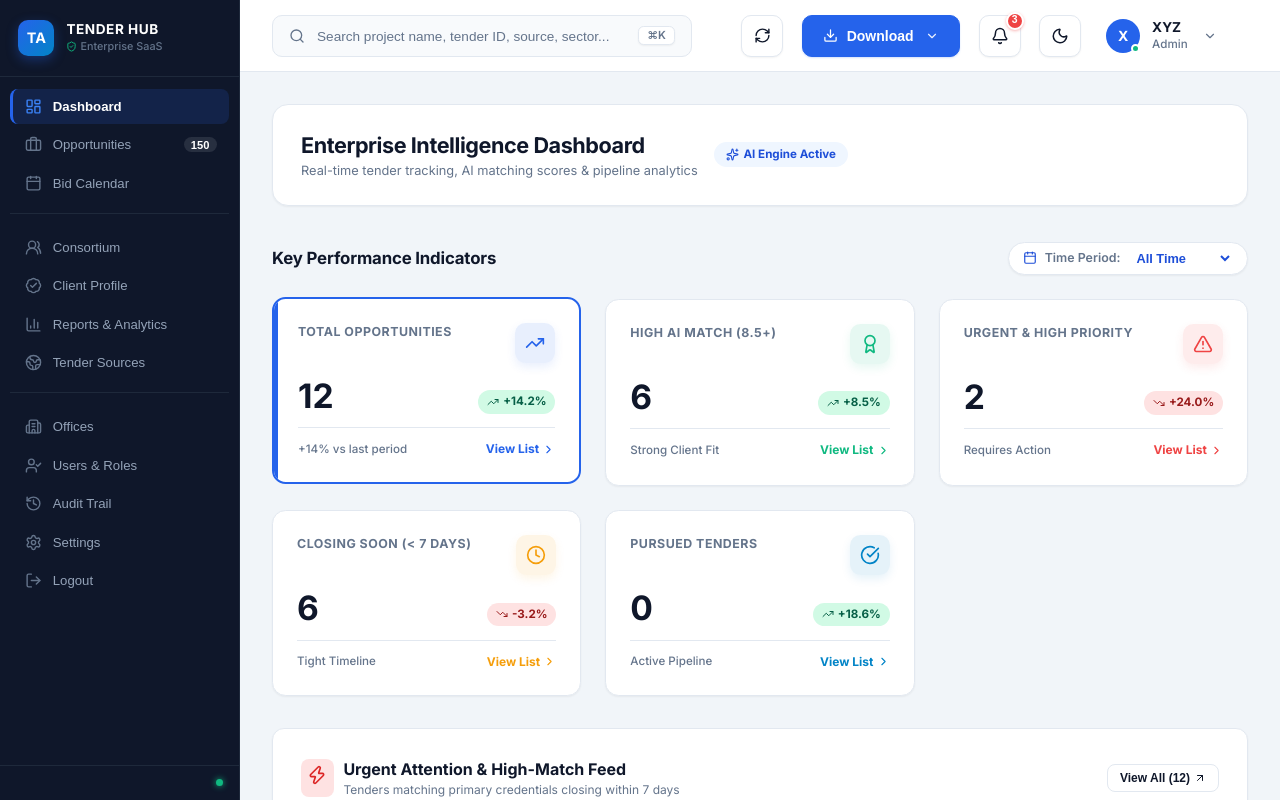
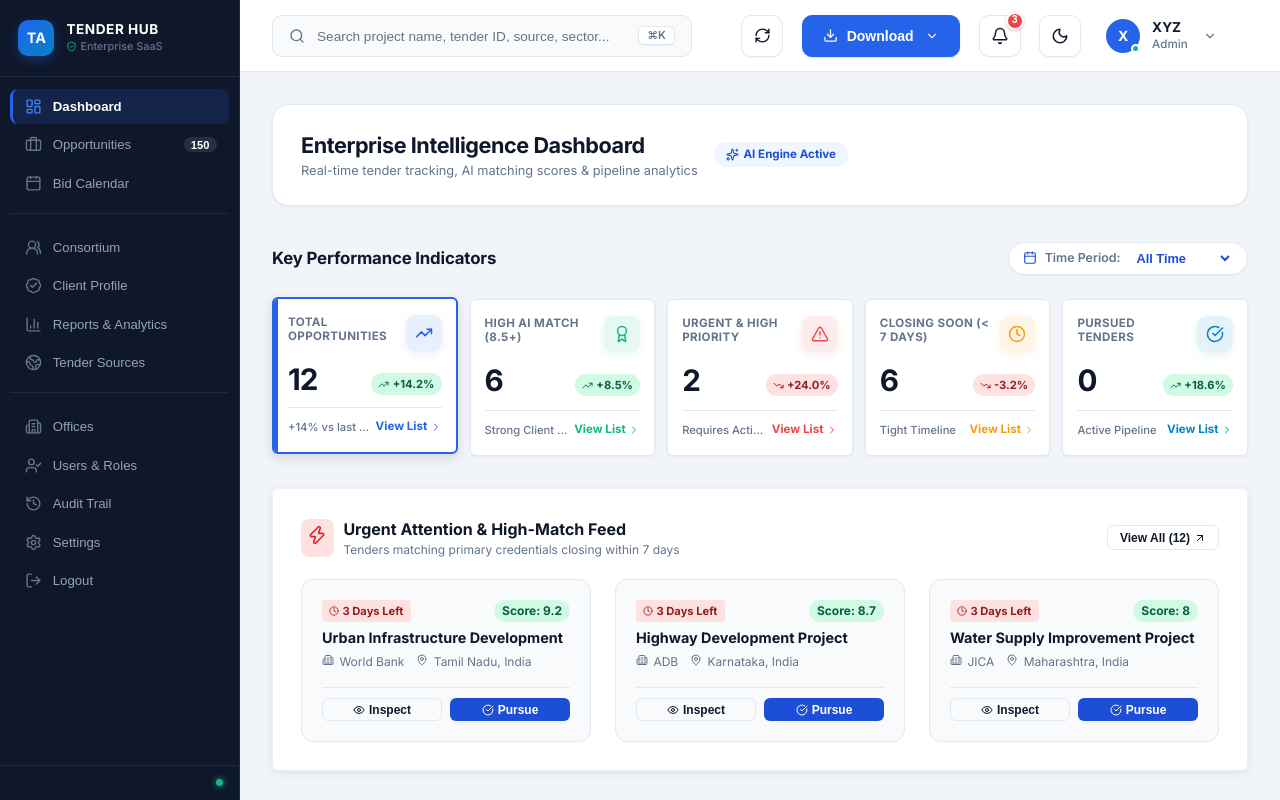
Before and after one commit to sakishnu50/Tender_Association, a React (Vite) app: page / in a window 1280 px wide. Built offline with nearby package versions, Linux system fonts and the light colour scheme.

Commit message:
your changes description

```diff
--- a/src/index.css
+++ b/src/index.css
@@ -48,13 +48,18 @@
 
   /* Card & Shadow Tokens */
   --border-color: #E2E8F0;
-  --shadow-sm: 0 1px 2px 0 rgba(0, 0, 0, 0.05);
+  --border-card: rgba(0, 0, 0, 0.06);
+  --shadow-xs: 0 1px 2px 0 rgba(0, 0, 0, 0.04);
+  --shadow-sm: 0 1px 3px 0 rgba(0, 0, 0, 0.06), 0 1px 2px -1px rgba(0, 0, 0, 0.04);
   --shadow-md: 0 4px 6px -1px rgba(0, 0, 0, 0.08), 0 2px 4px -1px rgba(0, 0, 0, 0.04);
   --shadow-lg: 0 10px 25px -5px rgba(15, 23, 42, 0.1), 0 8px 10px -6px rgba(15, 23, 42, 0.05);
-  --radius-sm: 0.375rem;
-  --radius-md: 0.5rem;
-  --radius-lg: 0.75rem;
-  --radius-xl: 1rem;
+  --shadow-card: 0 2px 8px rgba(0, 0, 0, 0.08);
+  --shadow-card-hover: 0 4px 12px rgba(0, 0, 0, 0.13);
+  --radius-sm: 0.25rem;   /* 4px – inputs */
+  --radius-md: 0.375rem;  /* 6px – cards */
+  --radius-lg: 0.5rem;    /* 8px – larger cards */
+  --radius-xl: 0.75rem;   /* 12px – modals */
+  --radius-2xl: 1rem;     /* 16px – hero cards */
 }
 
 [data-theme="dark"] {
@@ -64,15 +69,18 @@
 
   --text-main: #F8FAFC;
   --text-muted: #94A3B8;
-  --text-light: #64748B;
+  --text-light: #94A3B8;
 
   --border-color: #26334D;
+  --border-card: rgba(255, 255, 255, 0.07);
   --sidebar-bg: #070A12;
   --sidebar-border: #1E293B;
 
-  --shadow-sm: 0 1px 2px 0 rgba(0, 0, 0, 0.4);
+  --shadow-sm: 0 1px 3px 0 rgba(0, 0, 0, 0.4);
   --shadow-md: 0 4px 6px -1px rgba(0, 0, 0, 0.5);
   --shadow-lg: 0 10px 25px -5px rgba(0, 0, 0, 0.7);
+  --shadow-card: 0 2px 8px rgba(0, 0, 0, 0.3);
+  --shadow-card-hover: 0 4px 16px rgba(0, 0, 0, 0.45);
 
   /* ── Dark-mode warning tokens: bright amber on dark ── */
   --warning:      #F59E0B;          /* vivid amber – icons & borders */
@@ -143,10 +151,12 @@
 
 body {
   font-family: var(--font-family);
+  font-size: 14px;
   background-color: var(--bg-main);
   color: var(--text-main);
   line-height: 1.5;
   -webkit-font-smoothing: antialiased;
+  -moz-osx-font-smoothing: grayscale;
   overflow-x: hidden;
 }
 
@@ -537,33 +547,35 @@ body {
 }
 
 .page-title {
-  font-size: 1.25rem;
+  font-size: 1.5rem;      /* 24px – section headers */
   font-weight: 700;
   color: var(--text-main);
-  letter-spacing: -0.01em;
+  letter-spacing: -0.02em;
 }
 
 /* Card Components */
 .card {
   background-color: var(--bg-card);
-  border: 1px solid var(--border-color);
-  border-radius: var(--radius-lg);
-  padding: 1.25rem;
-  box-shadow: var(--shadow-sm);
-  transition: box-shadow 0.2s ease;
+  border: 1px solid var(--border-card, rgba(0, 0, 0, 0.06));
+  border-radius: var(--radius-md);   /* 6px */
+  padding: 1rem;                     /* 16px consistent padding */
+  box-shadow: var(--shadow-card);
+  transition: box-shadow 0.2s ease, transform 0.2s ease, border-color 0.2s ease;
 }
 
 .card:hover {
-  box-shadow: var(--shadow-md);
+  box-shadow: var(--shadow-card-hover);
+  transform: translateY(-2px);
+  border-color: rgba(0, 0, 0, 0.10);
 }
 
 .card-title {
-  font-size: 0.875rem;
-  font-weight: 600;
-  color: var(--text-muted);
-  text-transform: uppercase;
-  letter-spacing: 0.03em;
+  font-size: 1.125rem;   /* 18px – card titles */
+  font-weight: 700;
+  color: var(--text-main);
+  letter-spacing: -0.01em;
   margin-bottom: 0.5rem;
+  line-height: 1.3;
 }
 
 /* Buttons */
@@ -572,14 +584,15 @@ body {
   align-items: center;
   justify-content: center;
   gap: 0.5rem;
-  padding: 0.5rem 1rem;
+  padding: 0.75rem 1.25rem;   /* 12px vertical, 20px horizontal */
   font-size: 0.875rem;
   font-weight: 600;
-  border-radius: var(--radius-md);
+  border-radius: var(--radius-md);  /* 6px */
   cursor: pointer;
   transition: all 0.15s ease;
   border: 1px solid transparent;
   outline: none;
+  line-height: 1;
 }
 
 .btn-primary {
@@ -674,12 +687,13 @@ body {
   width: 100%;
   border-collapse: collapse;
   text-align: left;
-  font-size: 0.875rem;
+  font-size: 0.875rem;  /* 14px body text */
+  color: var(--text-main);
 }
 
 .data-table th {
   background-color: var(--bg-subtle);
-  color: var(--text-muted);
+  color: #475569;          /* Slate-600: WCAG AA on white */
   font-weight: 600;
   padding: 0.75rem 1rem;
   border-bottom: 1px solid var(--border-color);
@@ -692,6 +706,7 @@ body {
   padding: 0.875rem 1rem;
   border-bottom: 1px solid var(--border-color);
   color: var(--text-main);
+  font-size: 0.875rem;   /* 14px body */
 }
 
 .data-table tr:last-child td {
@@ -720,8 +735,9 @@ body {
 }
 
 .modal-card {
-  background-color: #FFFFFF;
-  border-radius: var(--radius-xl);
+  background-color: var(--bg-card);
+  border-radius: var(--radius-xl);   /* 12px */
+  border: 1px solid var(--border-card, rgba(0, 0, 0, 0.06));
   width: 100%;
   max-width: 540px;
   box-shadow: var(--shadow-lg);
@@ -1022,17 +1038,18 @@ body {
 }
 .similar-card {
   background: var(--bg-card);
-  border: 1px solid var(--border-color);
-  border-radius: var(--radius-lg);
-  padding: 1rem 1.125rem;
+  border: 1px solid var(--border-card, rgba(0, 0, 0, 0.06));
+  border-radius: var(--radius-md);  /* 6px */
+  padding: 1rem;                    /* 16px */
   display: flex;
   flex-direction: column;
   gap: 0.5rem;
-  transition: box-shadow 0.18s ease, border-color 0.18s ease;
+  transition: box-shadow 0.18s ease, border-color 0.18s ease, transform 0.18s ease;
 }
 .similar-card:hover {
-  box-shadow: var(--shadow-md);
+  box-shadow: var(--shadow-card-hover);
   border-color: #BFDBFE;
+  transform: translateY(-2px);
 }
 .similar-card-name {
   font-size: 0.875rem;
@@ -1211,3 +1228,113 @@ body {
   from { opacity: 0; transform: translateY(-4px); }
   to   { opacity: 1; transform: translateY(0); }
 }
+
+/* ─── Key Performance Indicators (KPI) Metric Cards ─── */
+.kpi-cards-grid {
+  display: grid;
+  grid-template-columns: repeat(5, minmax(0, 1fr));
+  gap: 16px;
+  width: 100%;
+}
+
+@media (max-width: 1280px) {
+  .kpi-cards-grid {
+    grid-template-columns: repeat(5, minmax(0, 1fr));
+    gap: 12px;
+  }
+}
+
+@media (max-width: 1024px) {
+  .kpi-cards-grid {
+    grid-template-columns: repeat(3, minmax(0, 1fr));
+    gap: 14px;
+  }
+}
+
+@media (max-width: 768px) {
+  .kpi-cards-grid {
+    grid-template-columns: repeat(2, minmax(0, 1fr));
+    gap: 12px;
+  }
+}
+
+@media (max-width: 480px) {
+  .kpi-cards-grid {
+    grid-template-columns: 1fr;
+    gap: 12px;
+  }
+}
+
+.kpi-stat-card {
+  padding: 16px;   /* consistent 16px */
+  cursor: pointer;
+  transition: all 0.22s cubic-bezier(0.16, 1, 0.3, 1);
+  border-radius: var(--radius-md);   /* 6px */
+  box-shadow: var(--shadow-card);
+  position: relative;
+  overflow: hidden;
+  background-color: var(--bg-card);
+  display: flex;
+  flex-direction: column;
+  justify-content: space-between;
+}
+
+.kpi-stat-card:hover {
+  transform: translateY(-2px);
+  box-shadow: var(--shadow-card-hover);
+  border-color: rgba(0, 0, 0, 0.10) !important;
+}
+
+@media (max-width: 1280px) {
+  .kpi-stat-card {
+    padding: 16px 14px;
+  }
+}
+
+/* ─── Input elements ─── */
+input[type="text"],
+input[type="email"],
+input[type="password"],
+input[type="search"],
+input[type="number"],
+select,
+textarea {
+  border-radius: var(--radius-sm);   /* 4px for inputs */
+  font-size: 0.875rem;
+}
+
+/* ─── Section header typography utility ─── */
+.section-header {
+  font-size: 1.5rem;   /* 24px */
+  font-weight: 700;
+  color: var(--text-main);
+  letter-spacing: -0.02em;
+  line-height: 1.25;
+}
+
+/* ─── Card header / sub-section title utility ─── */
+.card-section-title {
+  font-size: 1.125rem;  /* 18px */
+  font-weight: 700;
+  color: var(--text-main);
+  letter-spacing: -0.01em;
+  line-height: 1.3;
+}
+
+/* ─── Body text utility ─── */
+.body-text {
+  font-size: 0.875rem;  /* 14px */
+  color: var(--text-main);
+  line-height: 1.55;
+}
+
+/* ─── Muted/secondary text – WCAG AA contrast ─── */
+.text-muted,
+[class*="text-muted"] {
+  color: #475569;  /* Slate-600: 5.9:1 contrast on white – WCAG AA */
+}
+
+[data-theme="dark"] .text-muted,
+[data-theme="dark"] [class*="text-muted"] {
+  color: #94A3B8;  /* Slate-400: 4.6:1 on dark bg #151D30 – WCAG AA */
+}
--- a/src/views/DashboardView.jsx
+++ b/src/views/DashboardView.jsx
@@ -408,11 +408,7 @@ export default function DashboardView({ onSelectOpportunity, onViewAll, searchVa
       </div>
 
       {/* 2. Enterprise Metric KPI Cards Grid */}
-      <div style={{
-        display: 'grid',
-        gridTemplateColumns: 'repeat(auto-fit, minmax(230px, 1fr))',
-        gap: '24px',
-      }}>
+      <div className="kpi-cards-grid">
         {kpis.map((kpi) => {
           const Icon = kpi.icon;
           const isActive = activeKpiFilter === kpi.key;
@@ -422,68 +418,63 @@ export default function DashboardView({ onSelectOpportunity, onViewAll, searchVa
             <div
               key={kpi.key}
               onClick={() => handleStatCardClick(kpi)}
-              className="card"
+              className="kpi-stat-card"
               title={`Click to filter list by ${kpi.title}`}
               style={{
-                padding: '24px',
-                cursor: 'pointer',
-                transition: 'all 0.25s cubic-bezier(0.16, 1, 0.3, 1)',
-                borderRadius: '0.85rem',
                 border: isActive ? `2px solid ${kpi.borderAccent}` : '1px solid var(--border-color)',
                 boxShadow: isActive ? 'var(--shadow-card-hover)' : 'var(--shadow-sm)',
-                position: 'relative',
-                overflow: 'hidden',
-                backgroundColor: 'var(--bg-card)',
-                transform: isActive ? 'translateY(-2px)' : 'none'
+                transform: isActive ? 'translateY(-2px)' : undefined
               }}
             >
               {/* Top Row: Title & Icon Box */}
-              <div style={{ display: 'flex', alignItems: 'flex-start', justifyContent: 'space-between', marginBottom: '1rem' }}>
+              <div style={{ display: 'flex', alignItems: 'flex-start', justifyContent: 'space-between', gap: '0.5rem', marginBottom: '0.85rem' }}>
                 <span style={{
-                  fontSize: '0.775rem',
+                  fontSize: '0.725rem',
                   fontWeight: '700',
                   color: 'var(--text-muted)',
                   textTransform: 'uppercase',
-                  letterSpacing: '0.04em'
+                  letterSpacing: '0.03em',
+                  lineHeight: '1.25'
                 }}>
                   {kpi.title}
                 </span>
 
                 <div style={{
-                  width: '40px',
-                  height: '40px',
-                  borderRadius: '0.65rem',
+                  width: '36px',
+                  height: '36px',
+                  borderRadius: '0.6rem',
                   backgroundColor: kpi.bg,
                   color: kpi.color,
                   display: 'flex',
                   alignItems: 'center',
                   justifyContent: 'center',
-                  boxShadow: `0 4px 10px ${kpi.bg}`,
+                  boxShadow: `0 3px 8px ${kpi.bg}`,
                   flexShrink: 0
                 }}>
-                  <Icon size={20} />
+                  <Icon size={18} />
                 </div>
               </div>
 
               {/* Middle Row: Numeric Value & Trending Pill */}
-              <div style={{ display: 'flex', alignItems: 'baseline', justifyContent: 'space-between', marginBottom: '0.85rem' }}>
-                <span style={{ fontSize: '2.1rem', fontWeight: '800', color: 'var(--text-main)', tracking: '-0.03em', lineHeight: '1' }}>
+              <div style={{ display: 'flex', alignItems: 'baseline', justifyContent: 'space-between', gap: '0.5rem', marginBottom: '0.75rem', flexWrap: 'wrap' }}>
+                <span style={{ fontSize: '1.85rem', fontWeight: '800', color: 'var(--text-main)', letterSpacing: '-0.03em', lineHeight: '1' }}>
                   {kpi.value}
                 </span>
 
                 <div style={{
                   display: 'inline-flex',
                   alignItems: 'center',
-                  gap: '0.25rem',
-                  fontSize: '0.725rem',
+                  gap: '0.2rem',
+                  fontSize: '0.7rem',
                   fontWeight: '700',
-                  padding: '0.2rem 0.55rem',
+                  padding: '0.15rem 0.45rem',
                   borderRadius: '9999px',
                   backgroundColor: kpi.isPositive ? 'var(--success-bg)' : 'var(--danger-bg)',
                   color: kpi.isPositive ? 'var(--success-text)' : 'var(--danger-text)',
-                  border: `1px solid ${kpi.isPositive ? 'var(--success-border)' : 'var(--danger-border)'}`
+                  border: `1px solid ${kpi.isPositive ? 'var(--success-border)' : 'var(--danger-border)'}`,
+                  whiteSpace: 'nowrap'
                 }}>
-                  <TrendIcon size={12} />
+                  <TrendIcon size={11} />
                   <span>{kpi.percentage}</span>
                 </div>
               </div>
@@ -493,24 +484,34 @@ export default function DashboardView({ onSelectOpportunity, onViewAll, searchVa
                 display: 'flex',
                 alignItems: 'center',
                 justifyContent: 'space-between',
-                paddingTop: '0.75rem',
+                gap: '0.35rem',
+                paddingTop: '0.65rem',
                 borderTop: '1px solid var(--border-color)',
-                marginTop: '0.25rem'
+                marginTop: 'auto'
               }}>
-                <span style={{ fontSize: '0.725rem', color: 'var(--text-muted)', fontWeight: '500' }}>
+                <span style={{
+                  fontSize: '0.7rem',
+                  color: 'var(--text-muted)',
+                  fontWeight: '500',
+                  overflow: 'hidden',
+                  textOverflow: 'ellipsis',
+                  whiteSpace: 'nowrap'
+                }}>
                   {kpi.changeText}
                 </span>
 
                 <span style={{
-                  fontSize: '0.75rem',
+                  fontSize: '0.725rem',
                   color: kpi.color,
                   fontWeight: '700',
                   display: 'flex',
                   alignItems: 'center',
-                  gap: '0.2rem',
+                  gap: '0.15rem',
+                  whiteSpace: 'nowrap',
+                  flexShrink: 0,
                   transition: 'transform 0.15s ease'
                 }}>
-                  View List <ChevronRight size={13} />
+                  View List <ChevronRight size={12} />
                 </span>
               </div>
 
```
